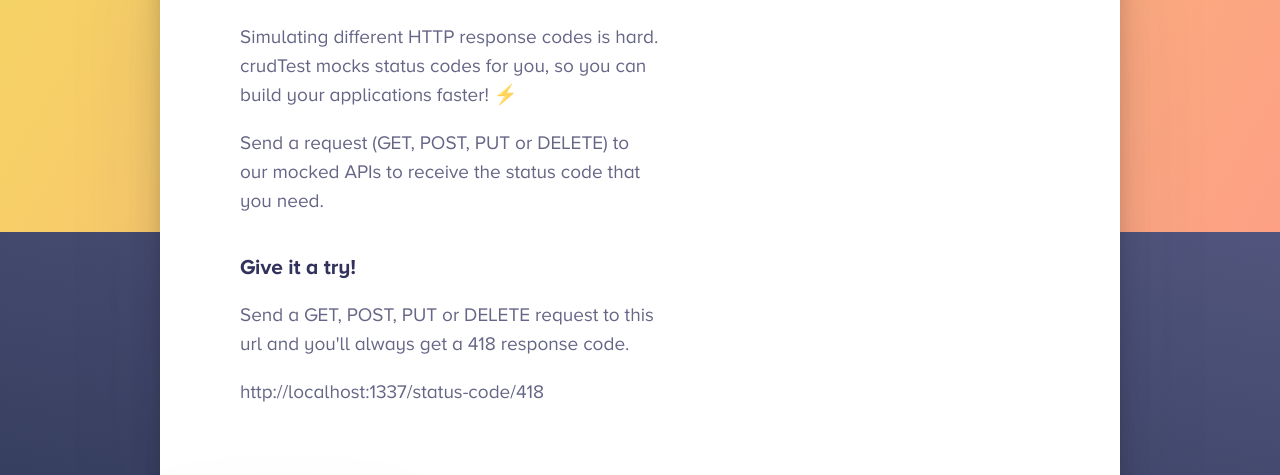
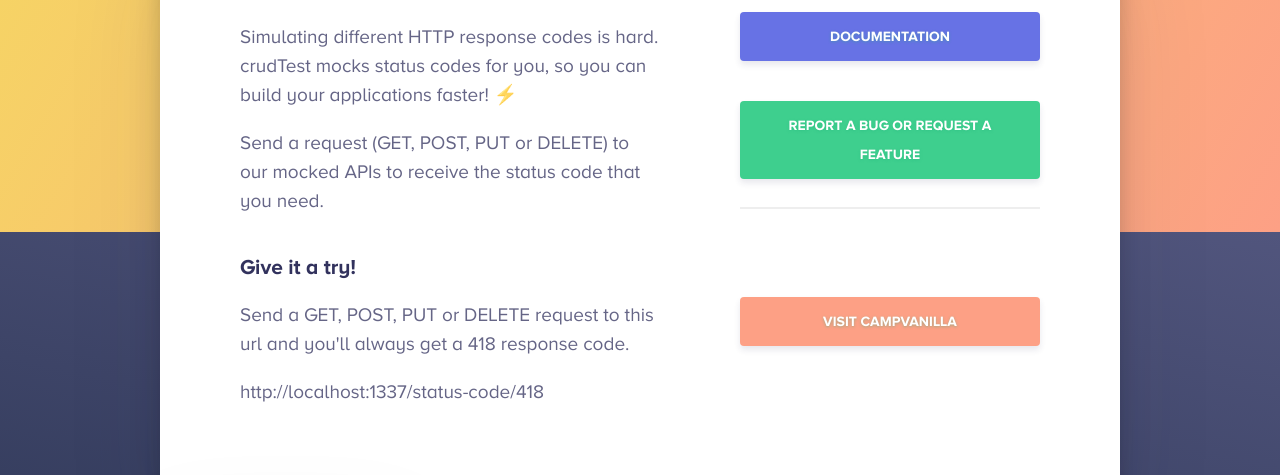
Before and after one commit to abinavseelan/sendback-api, a website with bundled scripts: page client/index.html in a window 1280 px wide. Shown: the part 248-723 px from the top of the page. Built offline with nearby package versions, Linux system fonts and the light colour scheme; a script that the page names is missing.

Commit message:
Add CTAs

```diff
--- a/client/index.html
+++ b/client/index.html
@@ -47,6 +47,16 @@
       </div>
     </div>
     <div class="right">
+      <a href="/docs.html" class="btn-primary">
+        Documentation
+      </a>
+      <a href="https://github.com/abinavseelan/crudtest.com/issues" class="btn-secondary">
+        Report a bug or request a feature
+      </a>
+      <hr />
+      <a href="https://blog.campvanilla.com" class="btn-cta">
+        Visit CampVanilla
+      </a>
     </div>
   </div>
   <div class="hero-container"></div>
--- a/client/style.scss
+++ b/client/style.scss
@@ -45,6 +45,62 @@
   margin-top: 0px;
 }
 
+.btn-primary, .btn-secondary, .btn-cta {
+  padding: 10px 20px;
+  color: white;
+  border-radius: 4px;
+  display: inline-block;
+  text-shadow: 0 1px 3px rgba(36,180,126,.4);
+  box-shadow: 0 4px 6px rgba(50,50,93,.11);
+  transition: all 0.15s;
+  text-transform: uppercase;
+  text-decoration: none;
+  text-align: center;
+  margin: 20px 0 ;
+  width: 100%;
+
+  &:hover {
+    transition: all 0.15s;
+    transform: translateY(-1px);
+    box-shadow: 0 7px 14px rgba(50,50,93,.1), 0 3px 6px rgba(0,0,0,.08);
+  }
+
+  color: white;
+  text-decoration: none;
+  font-family: 'ProximaNovaBold';
+  font-size: 14px;
+  line-height: 29px;
+
+  &:visited {
+    color: white;
+  }
+}
+
+.btn-primary {
+  background-color: #6772e5;
+
+  &:hover {
+    background-color: #7795f8;
+  }
+}
+
+.btn-secondary {
+  background-color: #3ecf8e;
+
+  &:hover {
+    background-color: #47e9a0;
+  }
+}
+
+.btn-cta {
+  margin-top: 80px;
+  background-color: #fda085;
+
+  &:hover {
+    background-color: #f6d365;
+  }
+}
+
 .try {
   margin-top: 40px;
 }
@@ -73,6 +129,12 @@
   width: 75%;
 }
 
+hr {
+  height: 0;
+  border: 1px solid #eee;
+  width: 100%;
+}
+
 .hero-card {
   position: absolute;
   left: 0;
@@ -89,6 +151,7 @@
 
   .right {
     flex: 5;
+    margin-top: 30px;
   }
 }
 
```
Also changed, not shown: client/docs.html (added), client/style.css.
